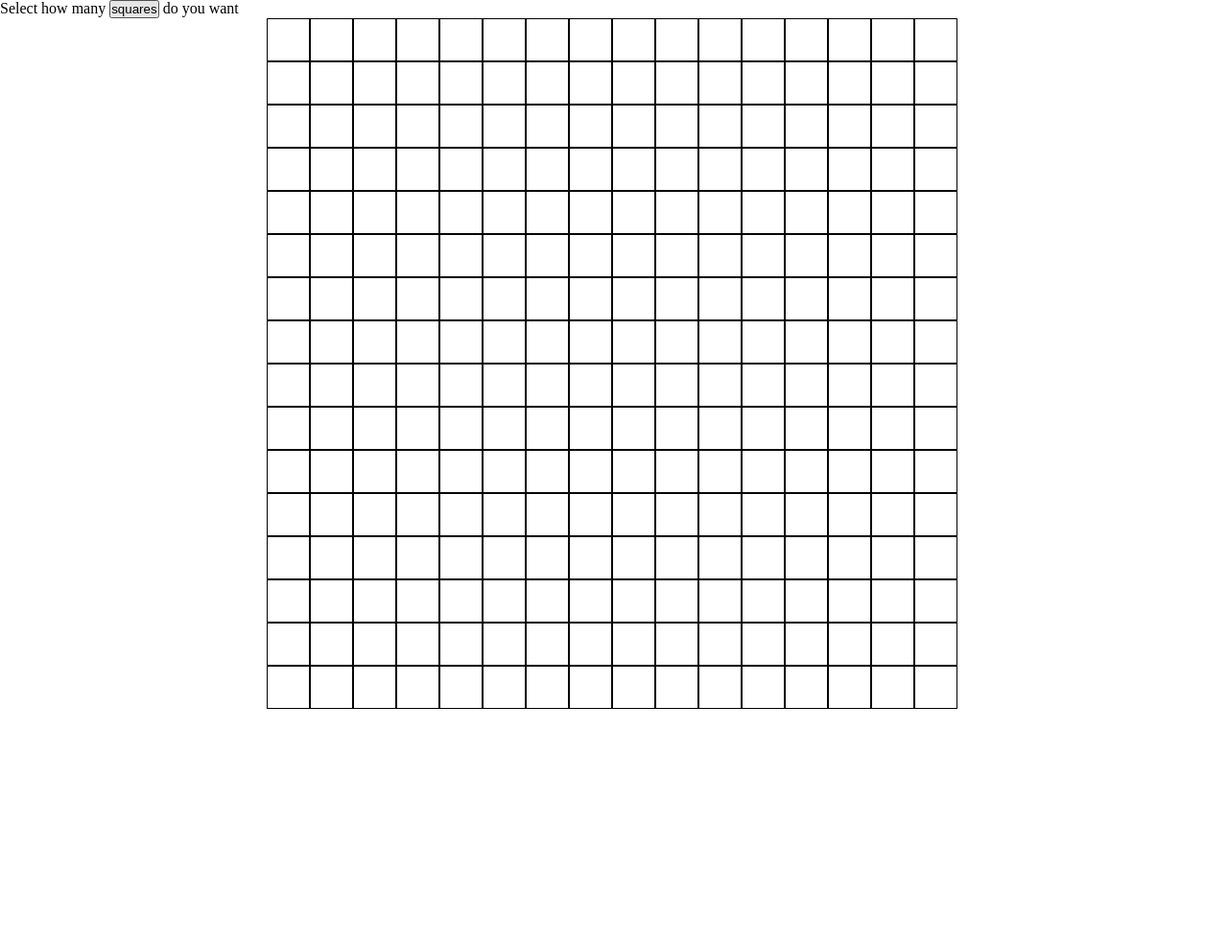
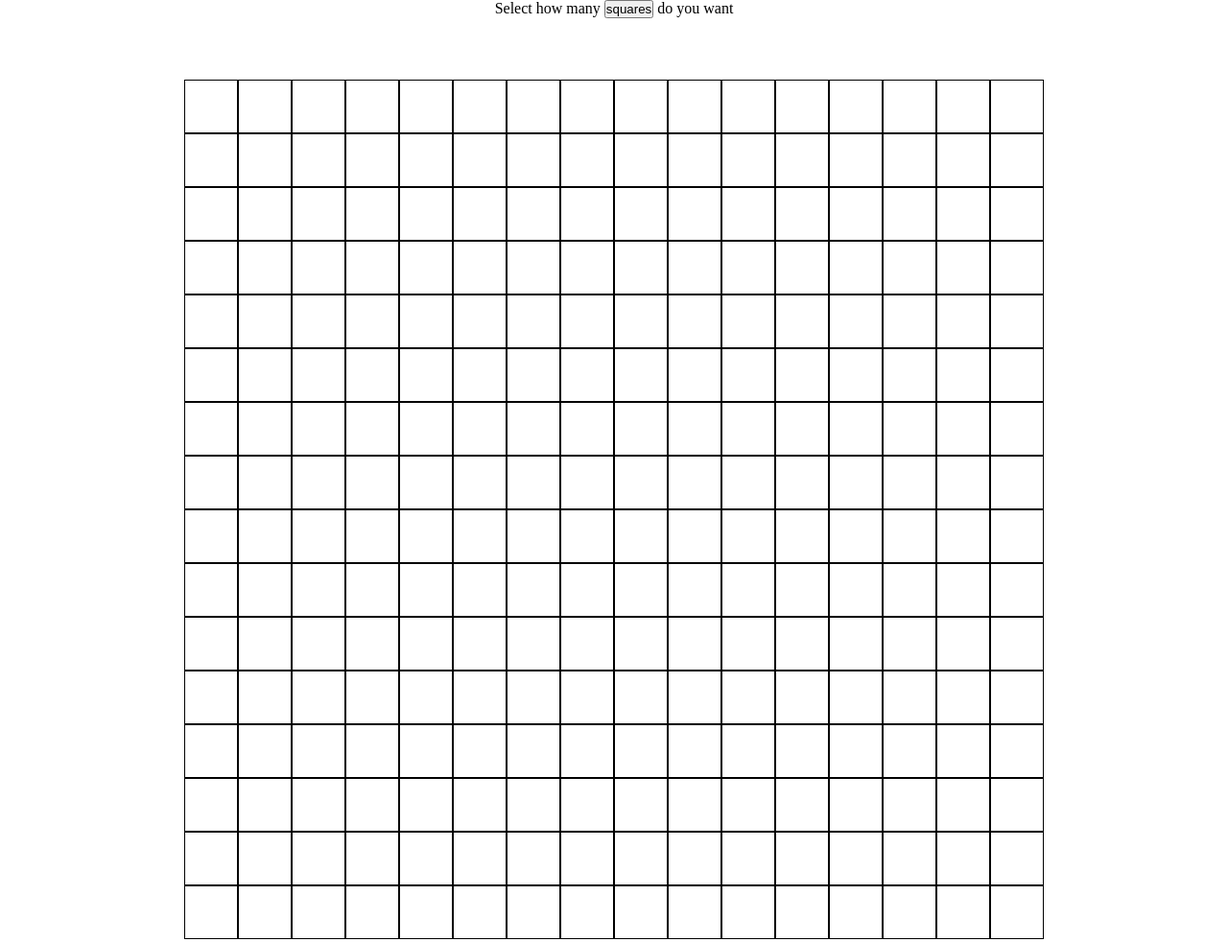
Before and after one commit to Melmaciano/sketchpad, a plain HTML site: page index.html in a window 1280 px wide. Shown: the whole page at 96% size. Before the commit the page ends 800 px from the top, so only its background shows below. Drawn offline with Linux system fonts and the light colour scheme.

Commit message:
project finished

```diff
--- a/index.html
+++ b/index.html
@@ -10,8 +10,5 @@
 <body>
     <label for="btn-squares">Select how many <button id="btn-squares">squares</button> do you want</label>
     <div class="container"></div>
-    <div class="width-test1"></div>
-    <div class="width-test2"></div>
-    <div class="width-test3"></div>
 </body>
 </html>
--- a/script.js
+++ b/script.js
@@ -1,23 +1,11 @@
 const body = document.querySelector("body");
 const container = document.querySelector(".container");
 const btn = document.querySelector("#btn-squares");
-let height = window.innerHeight * 0.9;
 let squaresPerSide = 16;
-let squareWidth = height / squaresPerSide;
-container.style.width = `${height + 0.1 * squareWidth}px`;
 let grid = [];
-let count = 0;
 
-for (let i = 0; i < squaresPerSide; i++) {
-    for (let j = 0; j < squaresPerSide; j++) {
-        const square = document.createElement("div")
-        square.style.width = `${squareWidth}px`;
-        square.classList.add("square");
-        grid[squaresPerSide * i + j] = square;
-        container.appendChild(square);
-    }
-}
-
+createSquares(squaresPerSide);
+createRows(grid);
 colorDraw();
 
 function createGrid() {
@@ -29,19 +17,31 @@ function createGrid() {
         squaresPerSide = +prompt("how many squares do you like? (choose no more than 100)", "16");
     } while (isNaN(squaresPerSide) || squaresPerSide === null || squaresPerSide > 100 || squaresPerSide < 1);
 
-    squareWidth = container.offsetWidth / squaresPerSide;
+    createSquares(squaresPerSide);
+    createRows(grid);
+    colorDraw()
+}
 
-    for (let i = 0; i < squaresPerSide; i++) {
-        for (let j = 0; j < squaresPerSide; j++) {
-            const square = document.createElement("div")
-            square.style.width = `${squareWidth}px`;
+function createRows(grid){
+    grid.forEach(elem => {
+        const row = document.createElement("div");
+        row.classList.add("row");
+        elem.forEach(square => {
+            row.appendChild(square);
+        });
+        container.appendChild(row);
+    });
+}
+
+function createSquares(numOfSquaresPerSide) {
+    for (let i = 0; i < numOfSquaresPerSide; i++) {
+        grid.push([]);
+        for (let j = 0; j < numOfSquaresPerSide; j++) {
+            const square = document.createElement("div");
             square.classList.add("square");
-            grid[squaresPerSide * i + j] = square;
-            container.appendChild(square);
+            grid[i][j] = square;
         }
     }
-
-    colorDraw()
 }
 
 function removeSquares() {
@@ -50,34 +50,19 @@ function removeSquares() {
     }
 }
 
+function random() {
+    return Math.floor(Math.random() * 256);
+}
+
 function colorDraw() {
-    grid.forEach(elem => {
-        elem.addEventListener("mouseover", (event) => {
-            const square = event.currentTarget;
-            if (!square.textContent) square.textContent = ++count;
-            square.style.backgroundColor = `rgb(${random()}, ${random()}, ${random()})`;
+    grid.forEach(row => {
+        row.forEach(elem => {
+            elem.addEventListener("mouseover", (event) => {
+                const square = event.currentTarget;
+                square.style.backgroundColor = `rgb(${random()}, ${random()}, ${random()})`;
+            });
         });
     });
 }
 
-function random() {
-    return Math.floor(Math.random() * 256);
-}
-
-addEventListener("resize", () => {
-    if(body.scrollWidth > body.clientWidth) {
-        height = body.clientWidth;
-        squareWidth = height / squaresPerSide;
-        container.style.width = `${height + 0.1 * squareWidth}px`;
-        grid.forEach(elem => {
-        elem.style.width = `${squareWidth}px`;
-        });
-    } else if (height < window.innerHeight * 0.9) {
-        console.log(height, window.innerHeight * 0.9, height - window.innerHeight * 0.9);
-    }
-
-    document.querySelector(".width-test1").textContent = `offsetWidth: ${body.offsetWidth}`;
-    document.querySelector(".width-test2").textContent = `clientWidth ${body.clientWidth}`;
-    document.querySelector(".width-test3").textContent = `scrollWidth ${body.scrollWidth}`;
-});
 btn.addEventListener("click", createGrid);
--- a/style.css
+++ b/style.css
@@ -3,14 +3,23 @@
     margin: 0;
     padding: 0;
 }
+
+body {
+    text-align: center;
+}
+
 .container {
-    margin: auto;
+    margin: 5% 15%;
+}
+
+.row {
     display: flex;
     flex-direction: row;
-    flex-wrap: wrap;
+    flex-wrap: nowrap;
 }
 
 .square {
+    flex: 1 1 0;
     border: 1px solid black;
     aspect-ratio: 1.0;
 }
```
